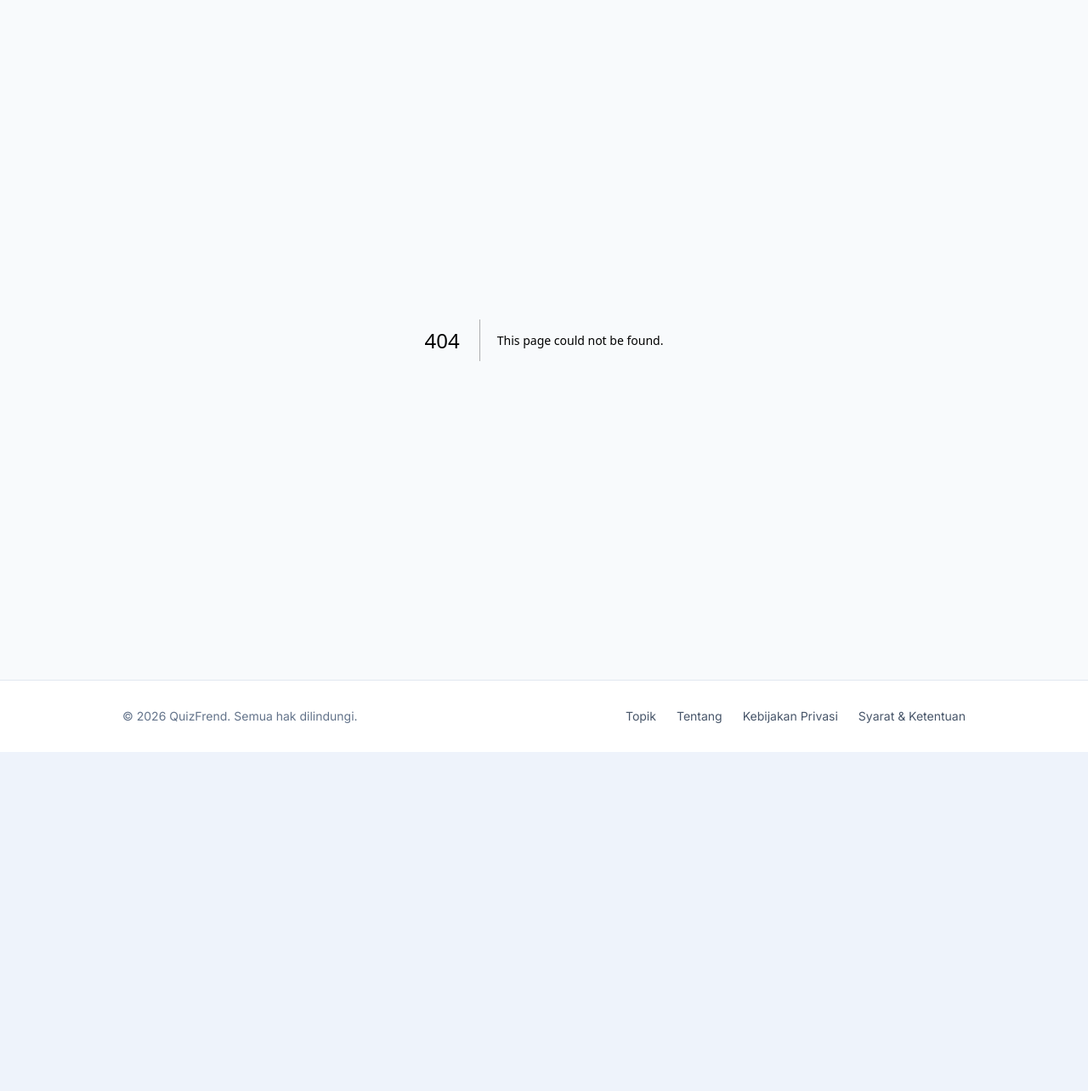
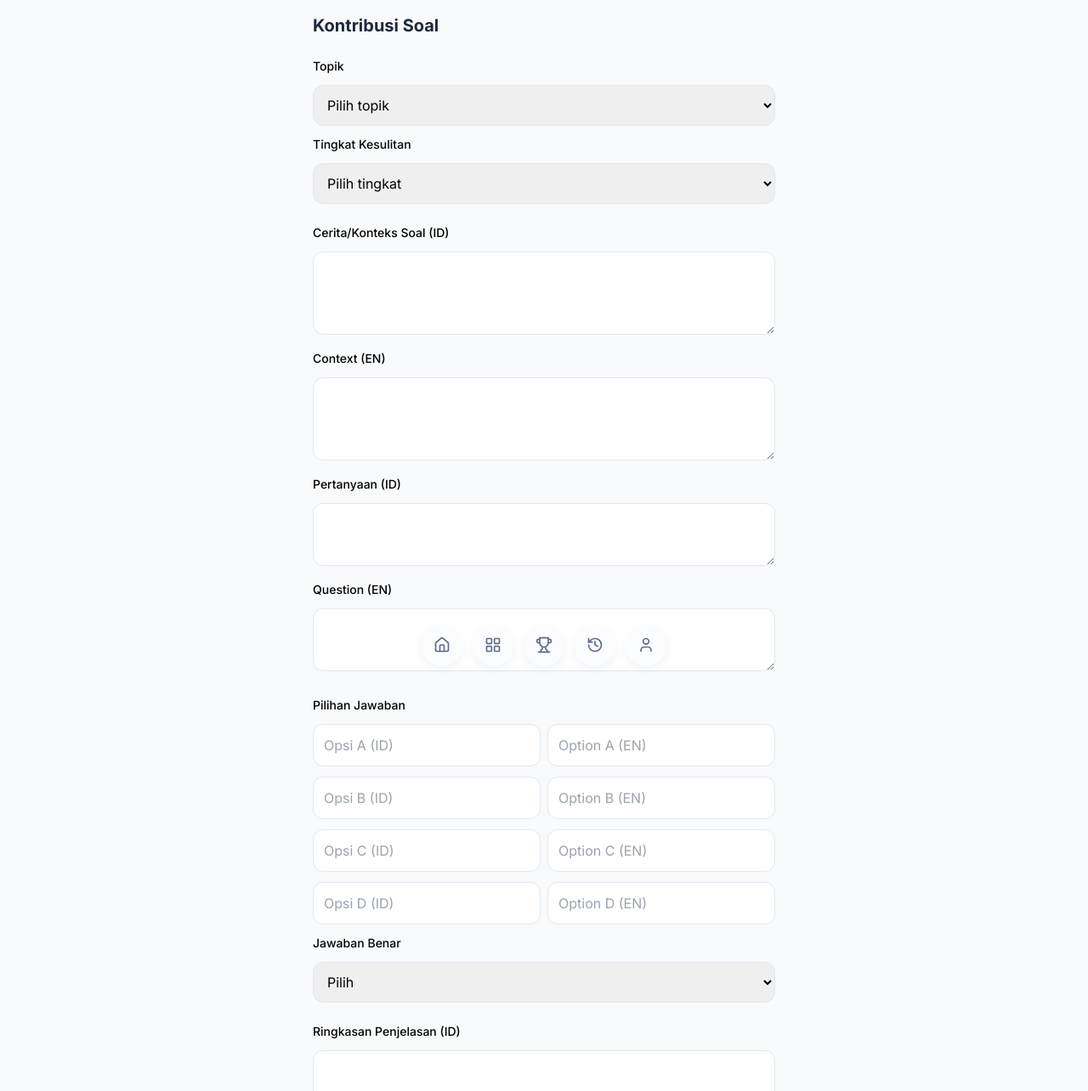
Before and after one commit to rioopr-beep/quizme, a Next.js app: page /contribute in a window 1280 px wide. Before the commit this address had no page. Shown: the top 1284 px of the page at 85% size. Before the commit the page ends 885 px from the top, so only its background shows below. Built offline with nearby package versions, Linux system fonts and the light colour scheme.

Commit message:
Create page.tsx

```diff
--- /dev/null
+++ b/app/(dashboard)/contribute/page.tsx
@@ -0,0 +1,217 @@
+'use client'
+
+import { useState } from 'react'
+import { useRouter } from 'next/navigation'
+
+const SECTORS = [
+  'financial', 'cryptography', 'linguistics', 'translation', 'physics',
+  'psychology', 'curiosities', 'mathematics', 'chemistry', 'biology',
+  'computer_science', 'astronomy', 'earth_science', 'economics',
+  'civil_engineering', 'mechanical_engineering', 'electrical_engineering',
+  'software_engineering', 'industrial_engineering', 'aerospace_engineering',
+  'automotive_engineering', 'environmental_engineering',
+  'football', 'basketball', 'badminton', 'olympics_history', 'tennis',
+  'esports', 'motorsport', 'general_sports',
+]
+
+const DIFFICULTIES = ['foundational', 'intermediate', 'advanced']
+
+export default function ContributePage() {
+  const router = useRouter()
+  const [submitting, setSubmitting] = useState(false)
+  const [result, setResult] = useState<{ status: string; reason: string } | null>(null)
+  const [error, setError] = useState('')
+
+  const [form, setForm] = useState({
+    sector: '',
+    difficulty: '',
+    prompt_id: '', prompt_en: '',
+    context_id: '', context_en: '',
+    optA_id: '', optA_en: '',
+    optB_id: '', optB_en: '',
+    optC_id: '', optC_en: '',
+    optD_id: '', optD_en: '',
+    correct_option: '',
+    summary_id: '', summary_en: '',
+    reasoning_id: '', reasoning_en: '', // dipisah per baris
+    reference_url: '', reference_title: '',
+    contributor_display_name: '',
+  })
+
+  function update(field: string, value: string) {
+    setForm(prev => ({ ...prev, [field]: value }))
+  }
+
+  async function handleSubmit(e: React.FormEvent) {
+    e.preventDefault()
+    setSubmitting(true)
+    setError('')
+    setResult(null)
+
+    const payload = {
+      sector: form.sector,
+      difficulty: form.difficulty,
+      prompt_id: form.prompt_id,
+      prompt_en: form.prompt_en,
+      context_id: form.context_id,
+      context_en: form.context_en,
+      options_id: { A: form.optA_id, B: form.optB_id, C: form.optC_id, D: form.optD_id },
+      options_en: { A: form.optA_en, B: form.optB_en, C: form.optC_en, D: form.optD_en },
+      correct_option: form.correct_option,
+      dossier: {
+        summary: { id: form.summary_id, en: form.summary_en },
+        reasoning: {
+          id: form.reasoning_id.split('\n').filter(Boolean),
+          en: form.reasoning_en.split('\n').filter(Boolean),
+        },
+        references: [{ url: form.reference_url, title: form.reference_title }],
+      },
+      contributor_display_name: form.contributor_display_name,
+    }
+
+    try {
+      const res = await fetch('/api/contributor/submit', {
+        method: 'POST',
+        headers: { 'Content-Type': 'application/json' },
+        body: JSON.stringify(payload),
+      })
+      const data = await res.json()
+
+      if (!res.ok) {
+        setError(data.error || 'Gagal submit, coba lagi')
+      } else {
+        setResult({ status: data.status, reason: data.ai_reason })
+      }
+    } catch {
+      setError('Gagal konek ke server')
+    } finally {
+      setSubmitting(false)
+    }
+  }
+
+  if (result) {
+    return (
+      <div className="max-w-xl mx-auto p-6 mt-10 rounded-2xl bg-white shadow-sm">
+        {result.status === 'pending' ? (
+          <>
+            <h2 className="text-xl font-bold text-slate-800">Soal berhasil dikirim 🎉</h2>
+            <p className="mt-2 text-slate-600">
+              Soal kamu lolos pengecekan awal dan sekarang lagi ditinjau tim admin.
+            </p>
+          </>
+        ) : (
+          <>
+            <h2 className="text-xl font-bold text-red-600">Soal belum bisa diterima</h2>
+            <p className="mt-2 text-slate-600">{result.reason}</p>
+          </>
+        )}
+        <button
+          onClick={() => { setResult(null); router.refresh() }}
+          className="mt-6 px-4 py-2 rounded-xl bg-blue-900 text-white"
+        >
+          Kirim soal lain
+        </button>
+      </div>
+    )
+  }
+
+  return (
+    <form onSubmit={handleSubmit} className="max-w-xl mx-auto p-4 pb-24 space-y-6">
+      <h1 className="text-xl font-bold text-slate-800">Kontribusi Soal</h1>
+
+      <section className="space-y-3">
+        <label className="block text-sm font-medium">Topik</label>
+        <select required value={form.sector} onChange={e => update('sector', e.target.value)}
+          className="w-full p-3 rounded-xl border border-slate-200">
+          <option value="">Pilih topik</option>
+          {SECTORS.map(s => <option key={s} value={s}>{s}</option>)}
+        </select>
+
+        <label className="block text-sm font-medium">Tingkat Kesulitan</label>
+        <select required value={form.difficulty} onChange={e => update('difficulty', e.target.value)}
+          className="w-full p-3 rounded-xl border border-slate-200">
+          <option value="">Pilih tingkat</option>
+          {DIFFICULTIES.map(d => <option key={d} value={d}>{d}</option>)}
+        </select>
+      </section>
+
+      <section className="space-y-3">
+        <label className="block text-sm font-medium">Cerita/Konteks Soal (ID)</label>
+        <textarea required value={form.context_id} onChange={e => update('context_id', e.target.value)}
+          rows={3} className="w-full p-3 rounded-xl border border-slate-200" />
+
+        <label className="block text-sm font-medium">Context (EN)</label>
+        <textarea required value={form.context_en} onChange={e => update('context_en', e.target.value)}
+          rows={3} className="w-full p-3 rounded-xl border border-slate-200" />
+
+        <label className="block text-sm font-medium">Pertanyaan (ID)</label>
+        <textarea required value={form.prompt_id} onChange={e => update('prompt_id', e.target.value)}
+          rows={2} className="w-full p-3 rounded-xl border border-slate-200" />
+
+        <label className="block text-sm font-medium">Question (EN)</label>
+        <textarea required value={form.prompt_en} onChange={e => update('prompt_en', e.target.value)}
+          rows={2} className="w-full p-3 rounded-xl border border-slate-200" />
+      </section>
+
+      <section className="space-y-3">
+        <label className="block text-sm font-medium">Pilihan Jawaban</label>
+        {(['A', 'B', 'C', 'D'] as const).map(letter => (
+          <div key={letter} className="grid grid-cols-2 gap-2">
+            <input required placeholder={`Opsi ${letter} (ID)`}
+              value={form[`opt${letter}_id` as keyof typeof form]}
+              onChange={e => update(`opt${letter}_id`, e.target.value)}
+              className="p-3 rounded-xl border border-slate-200" />
+            <input required placeholder={`Option ${letter} (EN)`}
+              value={form[`opt${letter}_en` as keyof typeof form]}
+              onChange={e => update(`opt${letter}_en`, e.target.value)}
+              className="p-3 rounded-xl border border-slate-200" />
+          </div>
+        ))}
+
+        <label className="block text-sm font-medium">Jawaban Benar</label>
+        <select required value={form.correct_option} onChange={e => update('correct_option', e.target.value)}
+          className="w-full p-3 rounded-xl border border-slate-200">
+          <option value="">Pilih</option>
+          <option value="A">A</option><option value="B">B</option>
+          <option value="C">C</option><option value="D">D</option>
+        </select>
+      </section>
+
+      <section className="space-y-3">
+        <label className="block text-sm font-medium">Ringkasan Penjelasan (ID)</label>
+        <textarea required value={form.summary_id} onChange={e => update('summary_id', e.target.value)}
+          rows={2} className="w-full p-3 rounded-xl border border-slate-200" />
+        <label className="block text-sm font-medium">Summary (EN)</label>
+        <textarea required value={form.summary_en} onChange={e => update('summary_en', e.target.value)}
+          rows={2} className="w-full p-3 rounded-xl border border-slate-200" />
+
+        <label className="block text-sm font-medium">Penalaran, 1 langkah per baris (ID)</label>
+        <textarea required value={form.reasoning_id} onChange={e => update('reasoning_id', e.target.value)}
+          rows={3} className="w-full p-3 rounded-xl border border-slate-200" />
+        <label className="block text-sm font-medium">Reasoning, one step per line (EN)</label>
+        <textarea required value={form.reasoning_en} onChange={e => update('reasoning_en', e.target.value)}
+          rows={3} className="w-full p-3 rounded-xl border border-slate-200" />
+
+        <label className="block text-sm font-medium">Link Sumber</label>
+        <input required value={form.reference_url} onChange={e => update('reference_url', e.target.value)}
+          placeholder="https://..." className="w-full p-3 rounded-xl border border-slate-200" />
+        <input required value={form.reference_title} onChange={e => update('reference_title', e.target.value)}
+          placeholder="Judul sumber" className="w-full p-3 rounded-xl border border-slate-200" />
+      </section>
+
+      <section>
+        <label className="block text-sm font-medium">Nama kamu (ditampilkan sebagai pembuat soal)</label>
+        <input required value={form.contributor_display_name}
+          onChange={e => update('contributor_display_name', e.target.value)}
+          className="w-full p-3 rounded-xl border border-slate-200" />
+      </section>
+
+      {error && <p className="text-red-600 text-sm">{error}</p>}
+
+      <button type="submit" disabled={submitting}
+        className="w-full py-3 rounded-xl bg-blue-900 text-white font-medium disabled:opacity-50">
+        {submitting ? 'Mengirim...' : 'Kirim Soal'}
+      </button>
+    </form>
+  )
+}
```
